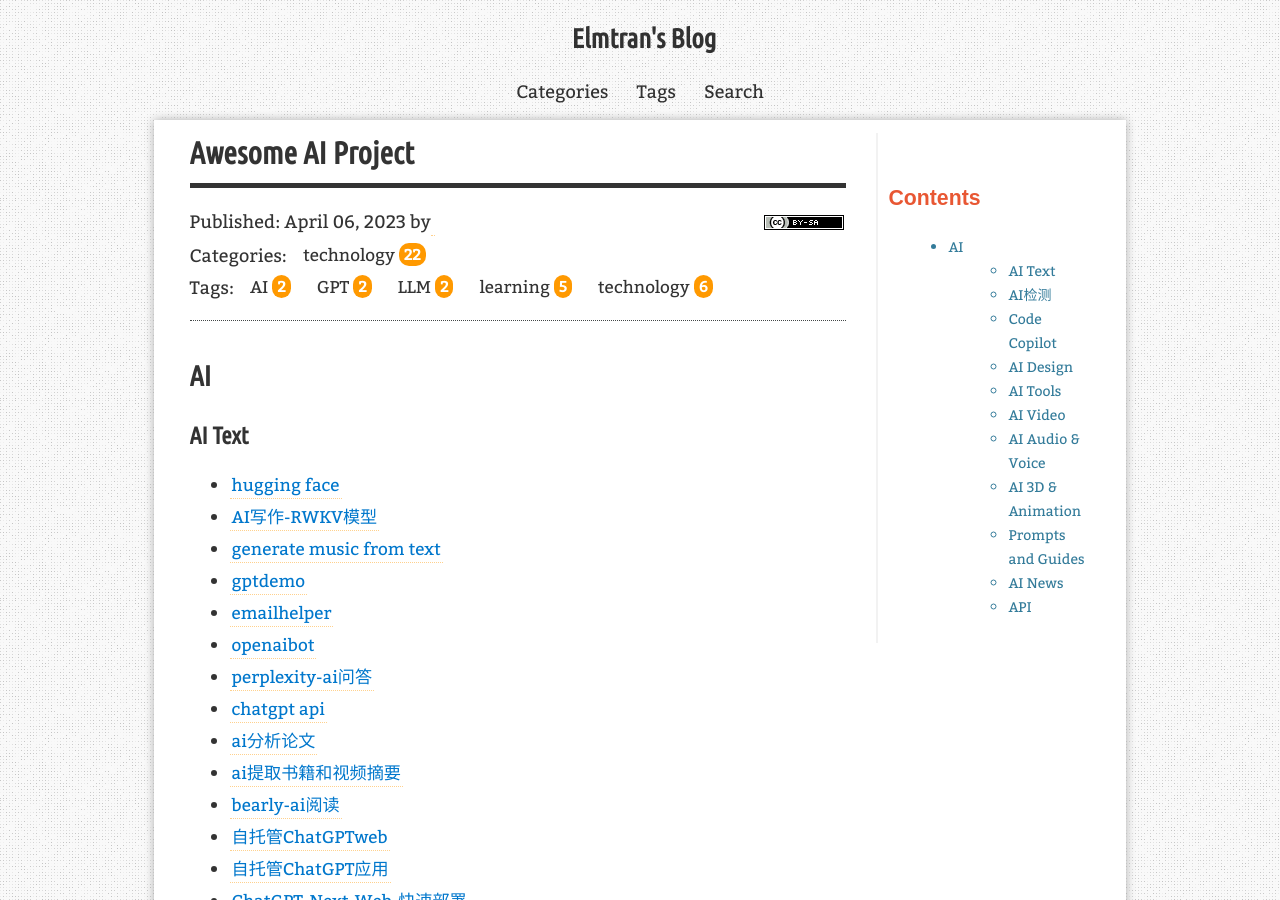
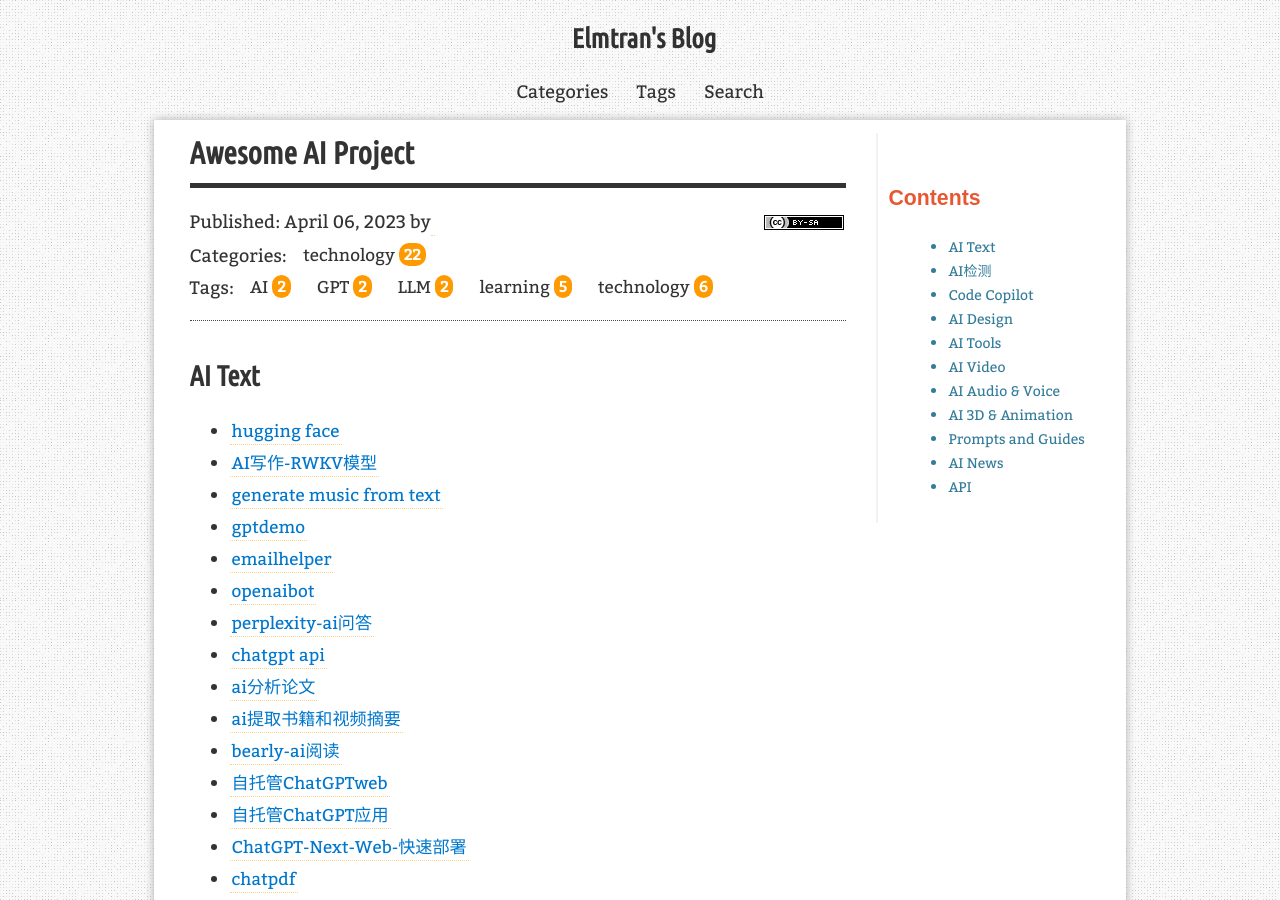
Before and after one commit to ElmTran/ElmTran.github.io, a Jekyll site: the page built from _posts/2023-04-06-awesome-ai-project.md, in a window 1280 px wide and 900 px high. Built offline with Jekyll 4.4.1, drawn with Linux system fonts in a browser that asks for light colours; comment, search, counter and statistics services are not loaded.

```diff
--- a/_posts/2023-04-06-awesome-ai-project.md
+++ b/_posts/2023-04-06-awesome-ai-project.md
@@ -8,9 +8,7 @@ redirect_from:
   - /2023/04/06/
 ---
 
-## AI
-
-### AI Text
+## AI Text
 
   - [hugging face](https://huggingface.co/)
 
@@ -104,7 +102,7 @@ redirect_from:
 
   - [Bookai-chat](https://www.bookai.chat/)
 
-### AI检测
+## AI检测
 
   - [gptzero - 检查是否由GPT-3生成的文本](https://etedward-gptzero-main-zqgfwb.streamlit.app/)
 
@@ -126,7 +124,7 @@ redirect_from:
 
   - [copyleaks-包括剽窃检查](https://copyleaks.com/zh/ai-content-detector/)
 
-### Code Copilot
+## Code Copilot
 
   - [Cursor-基于gpt4生成代码](https://www.cursor.so/)
 
@@ -138,7 +136,7 @@ redirect_from:
 
   - [Cody](https://docs.sourcegraph.com/cody#install-cody)
 
-### AI Design
+## AI Design
 
   - [Ruturn your text into images](https://imaginator.developer-service.io/)
 
@@ -214,7 +212,7 @@ redirect_from:
 
   - [chatppt](https://chat-ppt.com/)
 
-### AI Tools
+## AI Tools
 
   - [FUTUREPEDIA-AI工具聚合](https://www.futurepedia.io/)
 
@@ -242,7 +240,7 @@ redirect_from:
 
   - [AI and ML Dev Tools](https://jewel-marscapone-8fd.notion.site/a24780ea7d10451ea4fee4b6205c07ee?v=123b67df79ef49b8b07146bf94d2f54f)
 
-### AI Video
+## AI Video
 
   - [NUWA-Infinity](https://nuwa-infinity.microsoft.com)
 
@@ -268,7 +266,7 @@ redirect_from:
 
   - [fliki](https://fliki.ai/)
 
-### AI Audio & Voice
+## AI Audio & Voice
 
   - [whisper-windows](https://github.com/Const-me/Whisper)
 
@@ -292,7 +290,7 @@ redirect_from:
 
   - [rephrase](https://www.rephrase.ai/)
 
-### AI 3D & Animation
+## AI 3D & Animation
 
   - [DreamFusion](https://dreamfusion3d.github.io/)
 
@@ -302,7 +300,7 @@ redirect_from:
 
   - [wonder-真人CG制作](https://wonderdynamics.com/)
 
-### Prompts and Guides
+## Prompts and Guides
 
   - [prompthero](https://prompthero.com/)
 
@@ -332,7 +330,7 @@ redirect_from:
 
   - [AI模特prompt-NSFW](https://chilloutai.com/nsfw)
 
-### AI News
+## AI News
 
   - [AI论文速递](https://briefgpt.xyz/)
 
@@ -348,7 +346,7 @@ redirect_from:
 
   - [Vicuna-Model](https://huggingface.co/chavinlo/vicuna)
 
-### API
+## API
 
   - [OpenAI API](https://platform.openai.com/overview)
 
```
